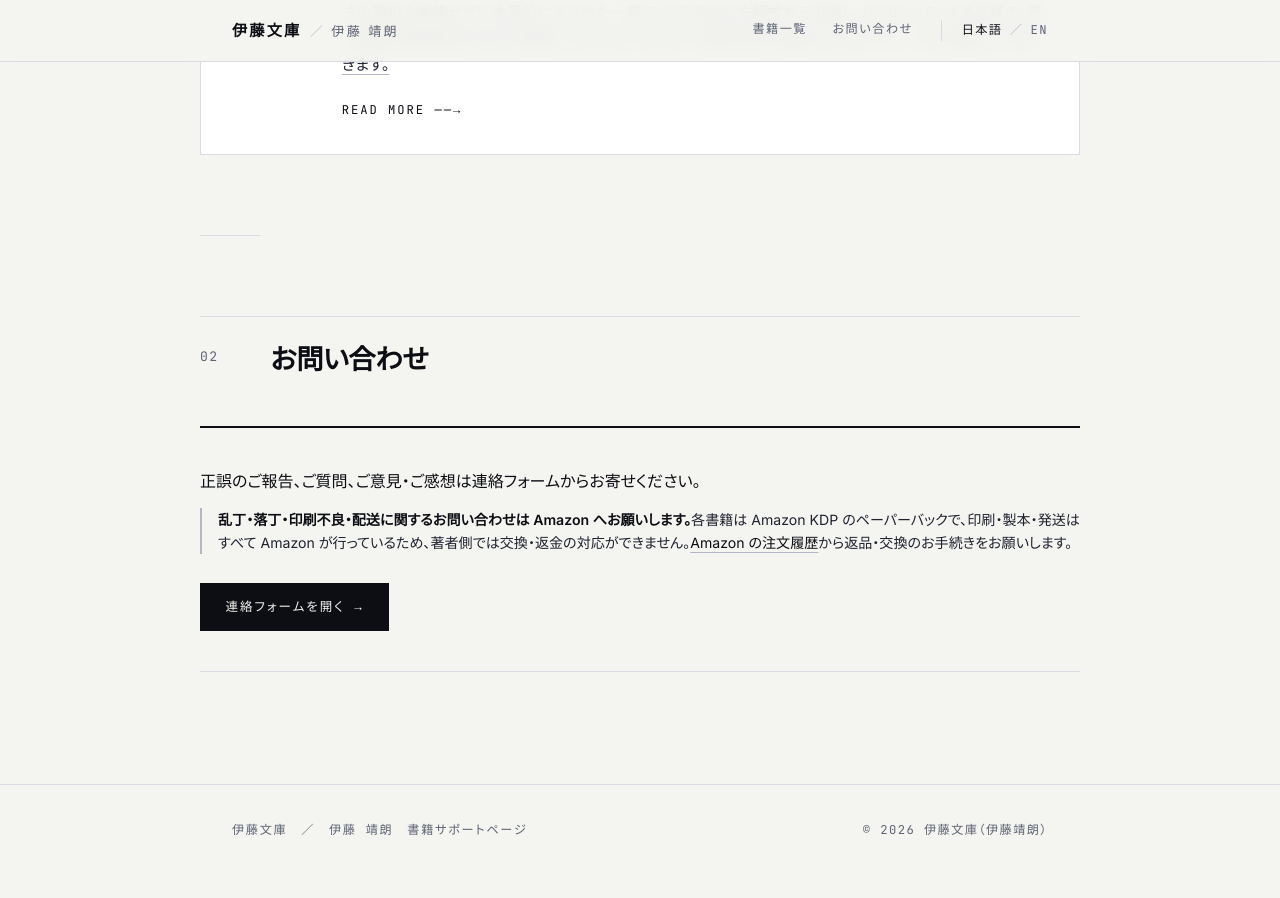
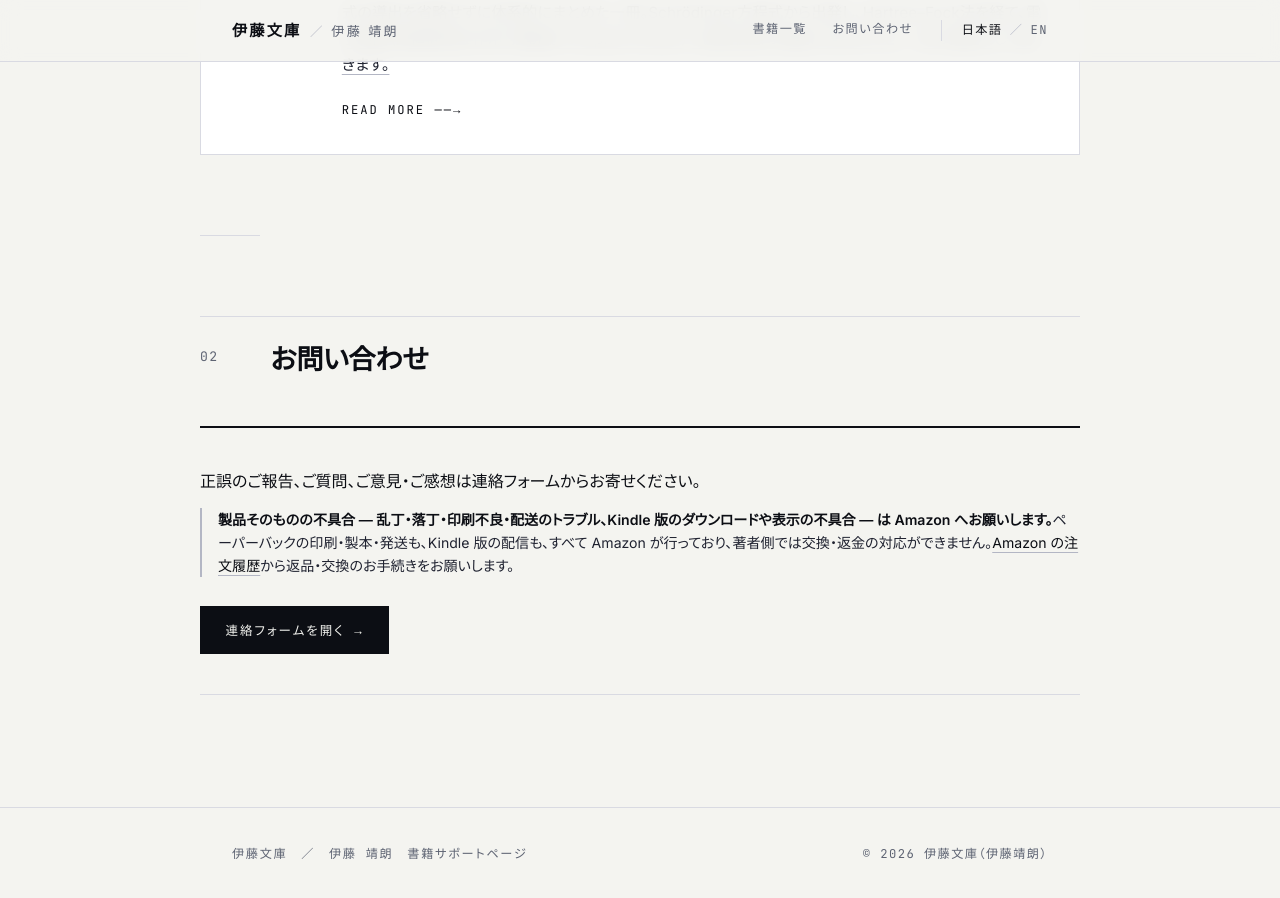
Before and after one commit to Yasuaki-Ito/book, a Jekyll site: the page built from index.md, in a window 1280 px wide and 900 px high, scrolled down 953 px. Built offline with Jekyll 4.4.1, drawn with Linux system fonts in a browser that asks for light colours; before the commit the page ends 1829 px from its top, so only the background shows below that.

Commit message:
Cover the Kindle edition in the Amazon inquiry notice
The notice described the books as paperbacks only. Both editions are also
sold on Kindle, and delivery problems there are equally Amazon's side, so
widen the wording to cover both formats. This also removes the need for
separate singular/plural wording on the index pages.

Co-Authored-By: Claude Opus 5 <noreply@anthropic.com>

```diff
--- a/index.md
+++ b/index.md
@@ -47,6 +47,6 @@ alt_url: /en/
 
 <div class="contact">
   <p>正誤のご報告、ご質問、ご意見・ご感想は連絡フォームからお寄せください。</p>
-  <p class="note"><strong>乱丁・落丁・印刷不良・配送に関するお問い合わせは Amazon へお願いします。</strong>各書籍は Amazon KDP のペーパーバックで、印刷・製本・発送はすべて Amazon が行っているため、著者側では交換・返金の対応ができません。<a href="https://www.amazon.co.jp/gp/css/order-history">Amazon の注文履歴</a>から返品・交換のお手続きをお願いします。</p>
+  <p class="note"><strong>製品そのものの不具合 — 乱丁・落丁・印刷不良・配送のトラブル、Kindle 版のダウンロードや表示の不具合 — は Amazon へお願いします。</strong>ペーパーバックの印刷・製本・発送も、Kindle 版の配信も、すべて Amazon が行っており、著者側では交換・返金の対応ができません。<a href="https://www.amazon.co.jp/gp/css/order-history">Amazon の注文履歴</a>から返品・交換のお手続きをお願いします。</p>
   <p><a class="btn" href="https://forms.gle/EmTWhXoxAEaDB8U3A">連絡フォームを開く →</a></p>
 </div>
```
Also changed, not shown: en/index.md (+1 -1 lines), en/qcbook/index.md (+1 -1 lines), en/qctheory/index.md (+1 -1 lines), qcbook/index.md (+1 -1 lines), qctheory/index.md (+1 -1 lines).
